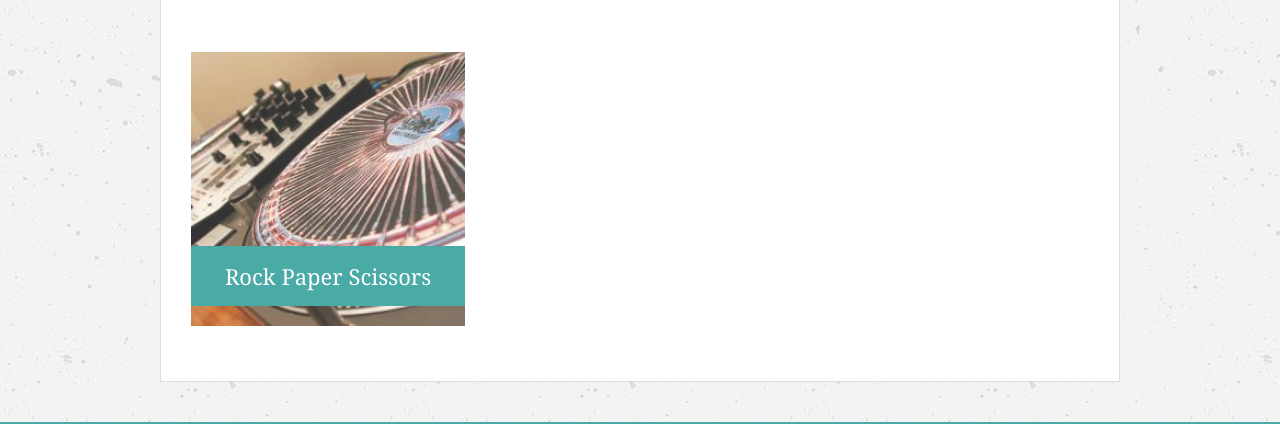
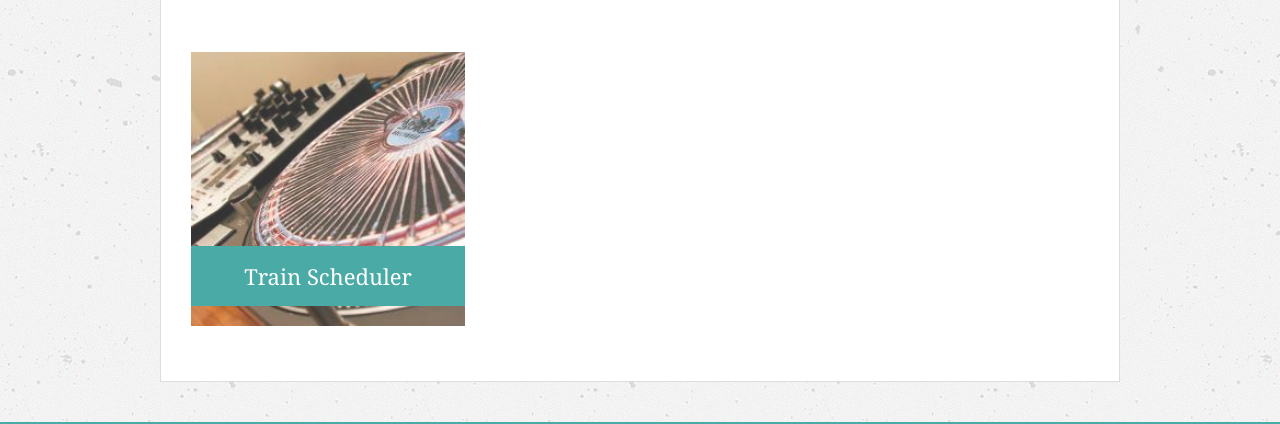
Before and after one commit to xanderrrrrr/Responsive-Portfolio, a plain HTML site: page portfolio.html in a window 1280 px wide. Shown: the part 889-1313 px from the top of the page. Drawn offline with Linux system fonts and the light colour scheme.

Commit message:
added train to portfolio

```diff
--- a/portfolio.html
+++ b/portfolio.html
@@ -52,9 +52,9 @@
             </div>
 
             <div class="work">
-                <img src="assets/images/rps.jpg" class="auth-image" alt="RPS picture">
+                <a href="https://xanderrrrrr.github.io/TrainScheduler/"><img src="assets/images/rps.jpg" class="auth-image" alt="Train picture"></a>
 
-                <h3>Rock Paper Scissors</h3>
+                <h3>Train Scheduler</h3>
             </div>
 
 
```
